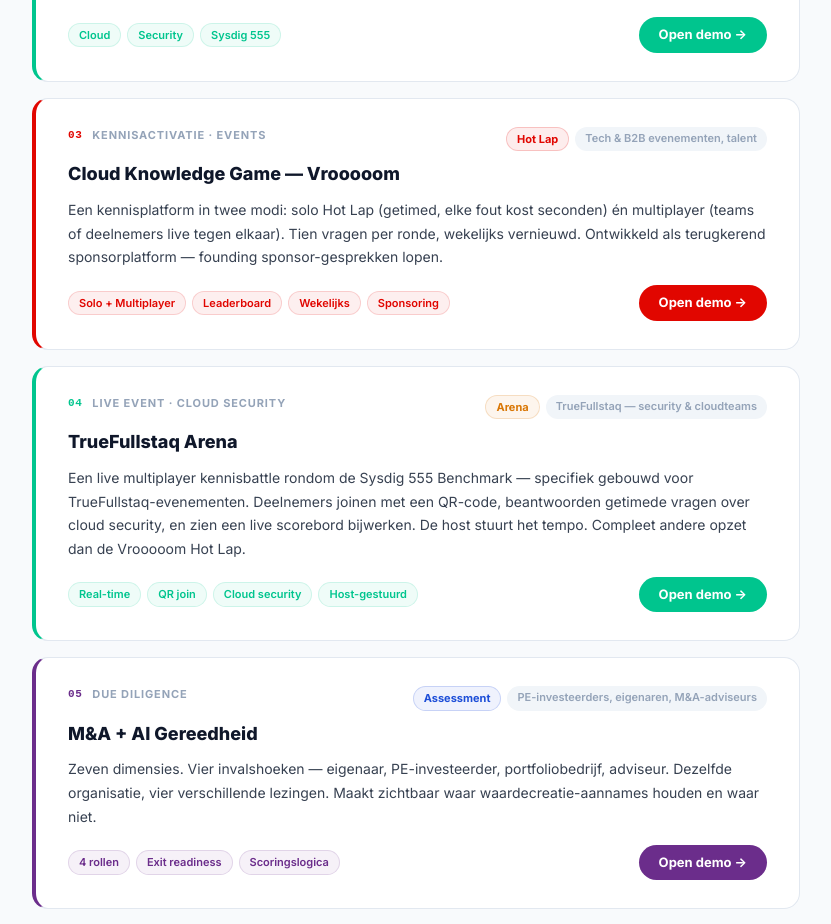
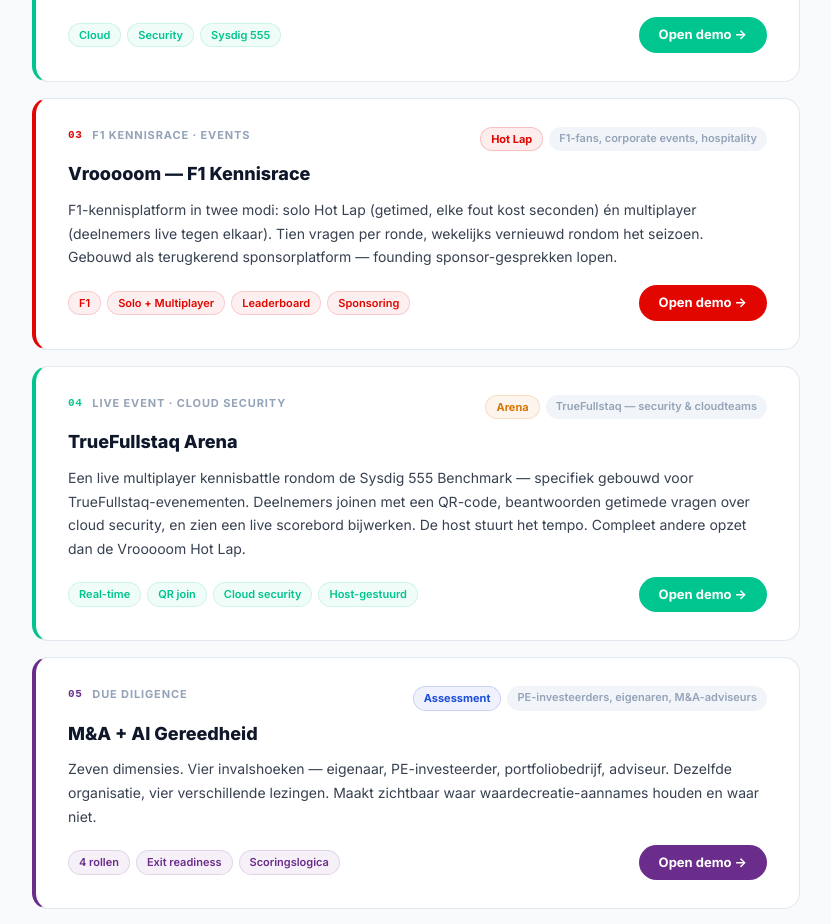
Before and after one commit to markintosch/ai_quiz, a Next.js app: page /mentor/demos in a window 1280 px wide. Shown: the part 1200-2124 px from the top of the page, without its empty margins (224-1055 px from the left). Built offline with nearby package versions, Linux system fonts and the light colour scheme.

Commit message:
Demos page: fix Vrooooom — F1 race game, not cloud
Co-Authored-By: Claude Sonnet 4.6 <noreply@anthropic.com>

```diff
--- a/src/app/mentor/demos/page.tsx
+++ b/src/app/mentor/demos/page.tsx
@@ -58,16 +58,16 @@ const PROJECTS = [
   {
     num:       '03',
     accent:    '#E10600',
-    tag:       { nl: 'Kennisactivatie · Events', en: 'Knowledge activation · Events' },
-    audience:  { nl: 'Tech & B2B evenementen, talent', en: 'Tech & B2B events, talent' },
+    tag:       { nl: 'F1 kennisrace · Events', en: 'F1 knowledge race · Events' },
+    audience:  { nl: 'F1-fans, corporate events, hospitality', en: 'F1 fans, corporate events, hospitality' },
     method:    'Hot Lap',
     methodColor: '#E10600',
-    title:     { nl: 'Cloud Knowledge Game — Vrooooom', en: 'Cloud Knowledge Game — Vrooooom' },
+    title:     { nl: 'Vrooooom — F1 Kennisrace', en: 'Vrooooom — F1 Knowledge Race' },
     body: {
-      nl: 'Een kennisplatform in twee modi: solo Hot Lap (getimed, elke fout kost seconden) én multiplayer (teams of deelnemers live tegen elkaar). Tien vragen per ronde, wekelijks vernieuwd. Ontwikkeld als terugkerend sponsorplatform — founding sponsor-gesprekken lopen.',
-      en: 'A knowledge platform in two modes: solo Hot Lap (timed, every wrong answer costs seconds) and multiplayer (teams or participants live against each other). Ten questions per round, refreshed weekly. Built as a recurring sponsor platform — founding sponsor conversations in progress.',
+      nl: 'F1-kennisplatform in twee modi: solo Hot Lap (getimed, elke fout kost seconden) én multiplayer (deelnemers live tegen elkaar). Tien vragen per ronde, wekelijks vernieuwd rondom het seizoen. Gebouwd als terugkerend sponsorplatform — founding sponsor-gesprekken lopen.',
+      en: 'F1 knowledge platform in two modes: solo Hot Lap (timed, every wrong answer costs seconds) and multiplayer (participants live against each other). Ten questions per round, refreshed weekly around the season. Built as a recurring sponsor platform — founding sponsor conversations in progress.',
     },
-    pills: { nl: ['Solo + Multiplayer', 'Leaderboard', 'Wekelijks', 'Sponsoring'], en: ['Solo + Multiplayer', 'Leaderboard', 'Weekly', 'Sponsorship'] },
+    pills: { nl: ['F1', 'Solo + Multiplayer', 'Leaderboard', 'Sponsoring'], en: ['F1', 'Solo + Multiplayer', 'Leaderboard', 'Sponsorship'] },
     demo: `${BASE}/vrooooom`,
   },
   {
```
